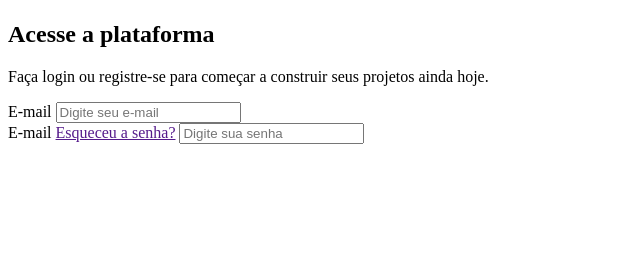
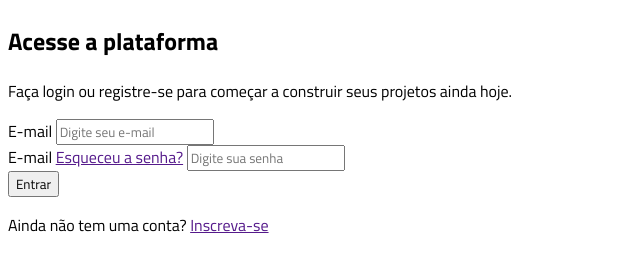
Before and after one commit to Lsmr1/projeto-vertigo, a plain HTML site: page index.html in a window 1280 px wide. Shown: the part 79-350 px from the top of the page, without its empty margins (0-640 px from the left). Drawn offline with Linux system fonts and the light colour scheme.

Commit message:
atualização  - Fonte da Página

```diff
--- a/index.html
+++ b/index.html
@@ -1,12 +1,17 @@
 <!DOCTYPE html>
 <html lang="pt-BR">
+
 <head>
     <meta charset="UTF-8">
     <meta http-equiv="X-UA-Compatible" content="IE-edge">
     <meta name="viewport" content="width=device-width, initial-scale=1.0">
     <link rel="stylesheet" href="style.css">
+    <link rel="preconnect" href="https://fonts.googleapis.com">
+    <link rel="preconnect" href="https://fonts.gstatic.com" crossorigin>
+    <link href="https://fonts.googleapis.com/css2?family=Titillium+Web:wght@400;600;700&display=swap" rel="stylesheet">
     <title>Vertigo</title>
 </head>
+
 <body>
     <header>
         <img src="./img/logo.svg" alt="logo">
@@ -29,8 +34,14 @@
                     <input type="password" placeholder="Digite sua senha" id="senha">
                 </div>
 
+                <button>Entrar</button>
             </form>
+
+            <p>
+                Ainda não tem uma conta? <a href="">Inscreva-se</a>
+            </p>
         </section>
     </main>
 </body>
+
 </html>
--- a/style.css
+++ b/style.css
@@ -0,0 +1,3 @@
+* {
+    font-family: 'Titillium Web', sans-serif;
+}
```
